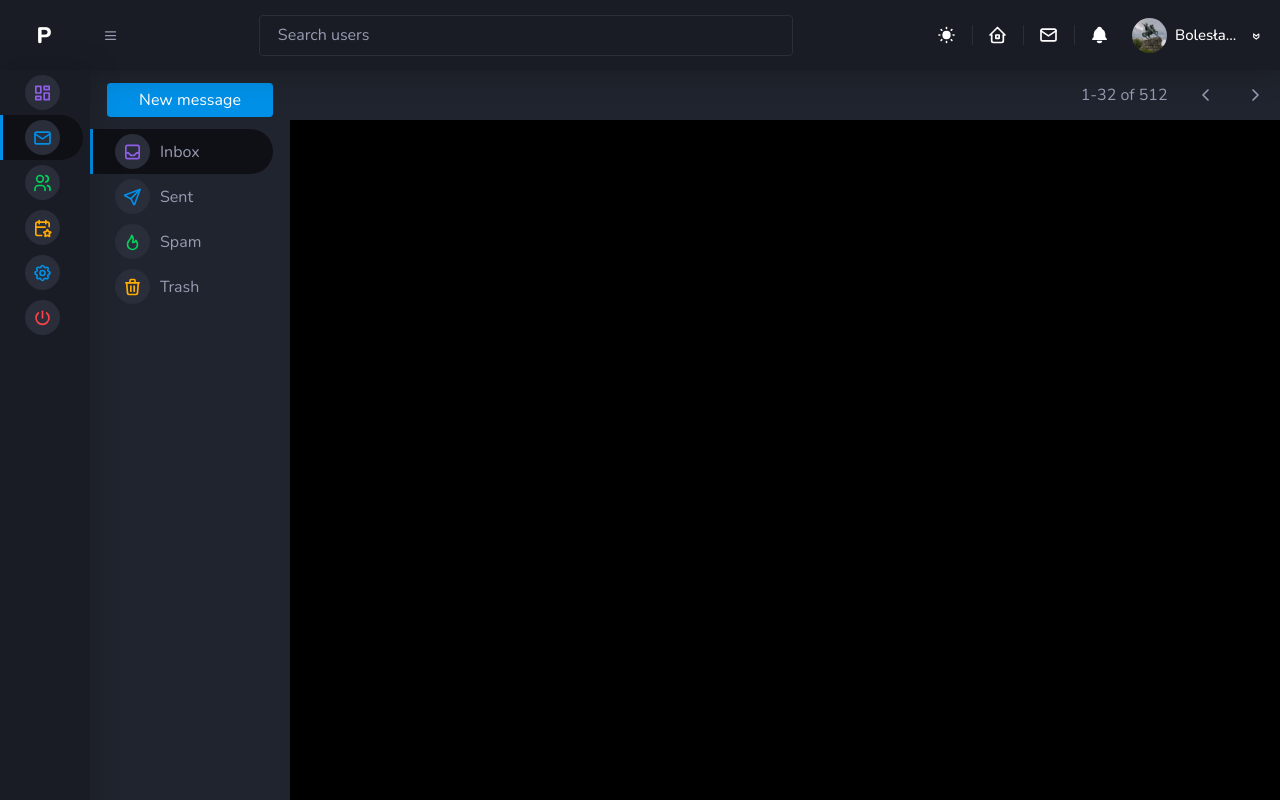
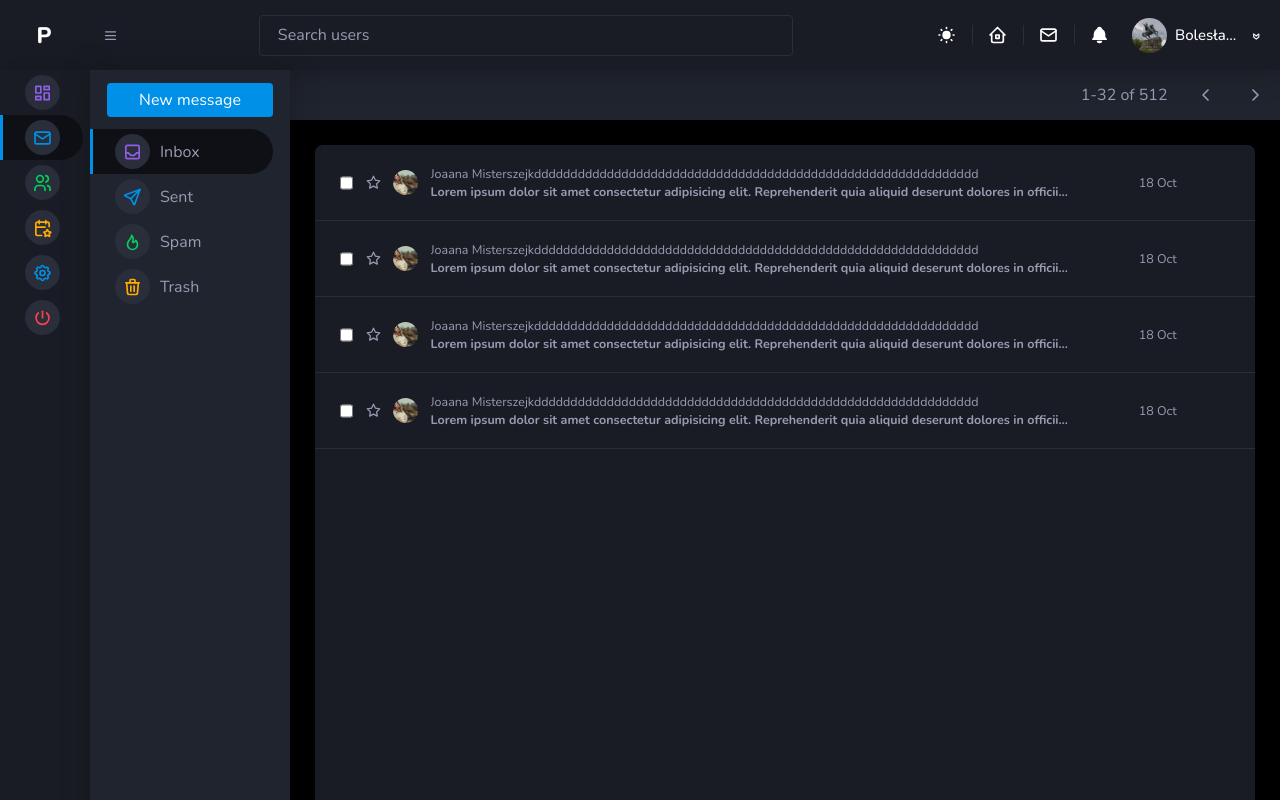
Before and after one commit to hadamalush/pwa-crew-admin-dashboard, a React (Vite) app: page /inbox in a window 1280 px wide. Shown: the top 800 px of the page. Built offline with nearby package versions, Linux system fonts and the light colour scheme.

Commit message:
feat: Added message element to InboxPage

```diff
--- a/src/components/Common/Header.tsx
+++ b/src/components/Common/Header.tsx
@@ -144,7 +144,7 @@ const Header = () => {
           items={DUMMY_MESSAGES}
           isVisible={isVisibleMessages}
           onClose={() => setIsVisibleMessages(false)}
-          className="top-24 ss:top-16"
+          className="top-24 ss:top-16 z-50"
           infoBottom={{ href: "/", title: "5 new messages" }}
         />
       </Button>
--- a/src/components/UI/Container.tsx
+++ b/src/components/UI/Container.tsx
@@ -1,12 +1,12 @@
 import { type ElementType, type ReactNode, type ComponentPropsWithoutRef } from "react";
 import { cn } from "../../util/utils";
 import { VariantProps, cva } from "class-variance-authority";
+import { basicVariant } from "../variants/variants";
 
 const containterVariant = cva("flexCenter", {
   variants: {
     variant: {
-      default:
-        "bg-white dark:bg-primary w-10 h-10 drop-shadow-[0_0px_15px_rgba(0,0,0,0.07)] dark:drop-shadow-[0_0px_15px_rgba(0,0,0,0.9)] rounded-xl duration-200",
+      default: basicVariant({ box: "default" }),
       flex: "flex w-full",
       grid: "grid w-full",
       wrapper: "p-10 w-full h-full text-white justify-start flex-col gap-y-10",
--- a/src/components/UI/Icons/IconBase.tsx
+++ b/src/components/UI/Icons/IconBase.tsx
@@ -496,4 +496,38 @@ export const IconsBase = {
       <path d="M15 6l-6 6l6 6"></path>
     </svg>
   ),
+  starFilled: (
+    <svg
+      xmlns="http://www.w3.org/2000/svg"
+      className="icon icon-tabler icon-tabler-star-filled"
+      viewBox="0 0 24 24"
+      strokeWidth="2"
+      stroke="currentColor"
+      fill="none"
+      strokeLinecap="round"
+      strokeLinejoin="round"
+    >
+      <path stroke="none" d="M0 0h24v24H0z" fill="none"></path>
+      <path
+        d="M8.243 7.34l-6.38 .925l-.113 .023a1 1 0 0 0 -.44 1.684l4.622 4.499l-1.09 6.355l-.013 .11a1 1 0 0 0 1.464 .944l5.706 -3l5.693 3l.1 .046a1 1 0 0 0 1.352 -1.1l-1.091 -6.355l4.624 -4.5l.078 -.085a1 1 0 0 0 -.633 -1.62l-6.38 -.926l-2.852 -5.78a1 1 0 0 0 -1.794 0l-2.853 5.78z"
+        stroke-width="0"
+        fill="currentColor"
+      ></path>
+    </svg>
+  ),
+  star: (
+    <svg
+      xmlns="http://www.w3.org/2000/svg"
+      className="icon icon-tabler icon-tabler-star"
+      viewBox="0 0 24 24"
+      strokeWidth="2"
+      stroke="currentColor"
+      fill="none"
+      strokeLinecap="round"
+      strokeLinejoin="round"
+    >
+      <path stroke="none" d="M0 0h24v24H0z" fill="none"></path>
+      <path d="M12 17.75l-6.172 3.245l1.179 -6.873l-5 -4.867l6.9 -1l3.086 -6.253l3.086 6.253l6.9 1l-5 4.867l1.179 6.873z"></path>
+    </svg>
+  ),
 };
--- a/src/components/transitions/Avatar.tsx
+++ b/src/components/transitions/Avatar.tsx
@@ -8,7 +8,7 @@ type AvatarProps = Pick<HTMLImageElement, "src"> & {
 };
 
 const Avatar = ({ size, className, ...props }: AvatarProps) => (
-  <picture>
+  <picture className="flex">
     <source srcSet={props.src} />
     <img
       {...props}
--- a/src/components/transitions/ToolbarInbox.tsx
+++ b/src/components/transitions/ToolbarInbox.tsx
@@ -18,7 +18,7 @@ const ToolbarInbox = () => {
   return (
     <Container
       className={cn(
-        "rounded-none bg-slate-100 dark:bg-primaryDarkBrighter h-20 fixed top-28 right-0 md:left-[29rem] left-0 justify-end duration-200",
+        "rounded-none bg-slate-100 dark:bg-primaryDarkBrighter h-20 fixed top-28 right-0 md:left-[29rem] left-0 justify-end duration-200 z-40",
         { "md:left-[44rem]": isVisibleMainNav }
       )}
       as="div"
--- a/src/components/variants/variants.ts
+++ b/src/components/variants/variants.ts
@@ -30,6 +30,10 @@ export const basicVariant = cva("w-10 h-10", {
       s10: "w-96 h-96",
       sFull: "w-full h-full",
     },
+    box: {
+      default:
+        "bg-white dark:bg-primary w-10 h-10 drop-shadow-[0_0px_15px_rgba(0,0,0,0.07)] dark:drop-shadow-[0_0px_15px_rgba(0,0,0,0.9)] rounded-xl duration-200",
+    },
   },
   defaultVariants: {
     color: "default",
--- a/src/layouts/InboxLayout.tsx
+++ b/src/layouts/InboxLayout.tsx
@@ -18,7 +18,7 @@ const InboxLayout = () => {
         data={InboxNavbarItems}
         id="inboxNav"
         className={cn(
-          "z-0 md:left-36 md:w-80 pt-5 bg-slate-100 dark:bg-primaryDarkBrighter duration-200",
+          " md:left-36 md:w-80 pt-5 bg-slate-100 dark:bg-primaryDarkBrighter duration-200",
           { "md:left-96": isVisibleMainNav },
           {
             "translate-x-0": isVisibleInboxNav,
--- a/src/pages/InboxPage.tsx
+++ b/src/pages/InboxPage.tsx
@@ -1,9 +1,150 @@
 import Container from "../components/UI/Container";
+import Icon from "../components/UI/Icons/Icon";
+import Avatar from "../components/transitions/Avatar";
+import { basicVariant } from "../components/variants/variants";
+import { cn } from "../util/utils";
+import { type MouseEvent } from "react";
 
 const InboxPage = () => {
+  const handleCheckbox = (e: MouseEvent<HTMLInputElement>) => {
+    const messageId = e.target.id;
+
+    console.log(messageId);
+  };
+
   return (
-    <Container>
-      <ul>ddddddddddddddddddd</ul>
+    <Container variant="wrapper" as="section" className="p-0 md:p-10 ">
+      <ul
+        className={cn(
+          basicVariant({ box: "default" }),
+          "w-full h-screen rounded-none md:rounded-xl"
+        )}
+      >
+        <li
+          className="flex w-full mx-auto  text-xl xlg:text-2xl text-black dark:text-textPrimary px-5 border-pLight dark:border-borderPrimary border-b
+         md:py-3 md:px-10"
+        >
+          <input type="checkbox" id="d1" onClick={(e) => handleCheckbox(e)} />
+          <Icon
+            iconName="star"
+            size="s1"
+            color="gray"
+            className=" mx-5 hidden md:block self-center"
+          />
+          <Avatar src="/woman.webp" size="s2" className="hidden md:block self-center" />
+          <Container
+            as="div"
+            className="w-9/12 xs:w-10/12 md:w-9/12 xlg:w-10/12 xxl:w-11/12 flex-col p-5 items-start"
+          >
+            <p className="text-ellipsis whitespace-nowrap overflow-hidden w-full">
+              Joaana Misterszejkddddddddddddddddddddddddddddddddddddddddddddddddddddddddddddd
+            </p>
+            <Container as="div" className="w-full">
+              <p className="text-ellipsis whitespace-nowrap overflow-hidden font-semibold w-full">
+                Lorem ipsum dolor sit amet consectetur adipisicing elit. Reprehenderit quia aliquid
+                deserunt dolores in officiis doloremque molestiae nihil. Amet, ducimus.
+              </p>
+            </Container>
+          </Container>
+          <Container as="div" className="flex-col mx-auto">
+            <time>18 Oct</time>
+            <Icon iconName="star" size="s1" color="gray" className=" mt-2 md:hidden" />
+          </Container>
+        </li>
+        <li
+          className="flex w-full mx-auto  text-xl xlg:text-2xl text-black dark:text-textPrimary px-5 border-pLight dark:border-borderPrimary border-b
+         md:py-3 md:px-10"
+        >
+          <input type="checkbox" />
+          <Icon
+            iconName="star"
+            size="s1"
+            color="gray"
+            className=" mx-5 hidden md:block self-center"
+          />
+          <Avatar src="/woman.webp" size="s2" className="hidden md:block self-center" />
+          <Container
+            as="div"
+            className="w-9/12 xs:w-10/12 md:w-9/12 xlg:w-10/12 xxl:w-11/12 flex-col p-5 items-start"
+          >
+            <p className="text-ellipsis whitespace-nowrap overflow-hidden w-full">
+              Joaana Misterszejkddddddddddddddddddddddddddddddddddddddddddddddddddddddddddddd
+            </p>
+            <Container as="div" className="w-full">
+              <p className="text-ellipsis whitespace-nowrap overflow-hidden font-semibold w-full">
+                Lorem ipsum dolor sit amet consectetur adipisicing elit. Reprehenderit quia aliquid
+                deserunt dolores in officiis doloremque molestiae nihil. Amet, ducimus.
+              </p>
+            </Container>
+          </Container>
+          <Container as="div" className="flex-col mx-auto">
+            <time>18 Oct</time>
+            <Icon iconName="star" size="s1" color="gray" className=" mt-2 md:hidden" />
+          </Container>
+        </li>
+        <li
+          className="flex w-full mx-auto  text-xl xlg:text-2xl text-black dark:text-textPrimary px-5 border-pLight dark:border-borderPrimary border-b
+         md:py-3 md:px-10"
+        >
+          <input type="checkbox" />
+          <Icon
+            iconName="star"
+            size="s1"
+            color="gray"
+            className=" mx-5 hidden md:block self-center"
+          />
+          <Avatar src="/woman.webp" size="s2" className="hidden md:block self-center" />
+          <Container
+            as="div"
+            className="w-9/12 xs:w-10/12 md:w-9/12 xlg:w-10/12 xxl:w-11/12 flex-col p-5 items-start"
+          >
+            <p className="text-ellipsis whitespace-nowrap overflow-hidden w-full">
+              Joaana Misterszejkddddddddddddddddddddddddddddddddddddddddddddddddddddddddddddd
+            </p>
+            <Container as="div" className="w-full">
+              <p className="text-ellipsis whitespace-nowrap overflow-hidden font-semibold w-full">
+                Lorem ipsum dolor sit amet consectetur adipisicing elit. Reprehenderit quia aliquid
+                deserunt dolores in officiis doloremque molestiae nihil. Amet, ducimus.
+              </p>
+            </Container>
+          </Container>
+          <Container as="div" className="flex-col mx-auto">
+            <time>18 Oct</time>
+            <Icon iconName="star" size="s1" color="gray" className=" mt-2 md:hidden" />
+          </Container>
+        </li>
+        <li
+          className="flex w-full mx-auto  text-xl xlg:text-2xl text-black dark:text-textPrimary px-5 border-pLight dark:border-borderPrimary border-b
+         md:py-3 md:px-10"
+        >
+          <input type="checkbox" />
+          <Icon
+            iconName="star"
+            size="s1"
+            color="gray"
+            className=" mx-5 hidden md:block self-center"
+          />
+          <Avatar src="/woman.webp" size="s2" className="hidden md:block self-center" />
+          <Container
+            as="div"
+            className="w-9/12 xs:w-10/12 md:w-9/12 xlg:w-10/12 xxl:w-11/12 flex-col p-5 items-start"
+          >
+            <p className="text-ellipsis whitespace-nowrap overflow-hidden w-full">
+              Joaana Misterszejkddddddddddddddddddddddddddddddddddddddddddddddddddddddddddddd
+            </p>
+            <Container as="div" className="w-full">
+              <p className="text-ellipsis whitespace-nowrap overflow-hidden font-semibold w-full">
+                Lorem ipsum dolor sit amet consectetur adipisicing elit. Reprehenderit quia aliquid
+                deserunt dolores in officiis doloremque molestiae nihil. Amet, ducimus.
+              </p>
+            </Container>
+          </Container>
+          <Container as="div" className="flex-col mx-auto">
+            <time>18 Oct</time>
+            <Icon iconName="star" size="s1" color="gray" className=" mt-2 md:hidden" />
+          </Container>
+        </li>
+      </ul>
     </Container>
   );
 };
```
